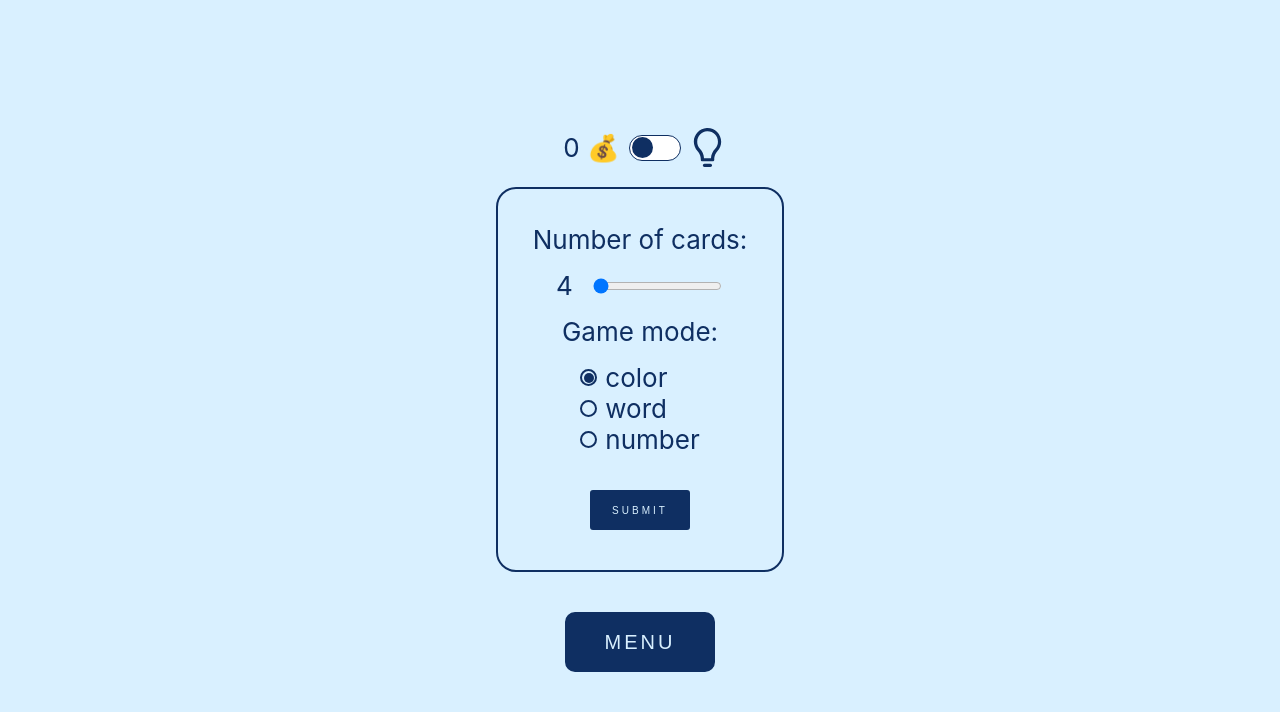
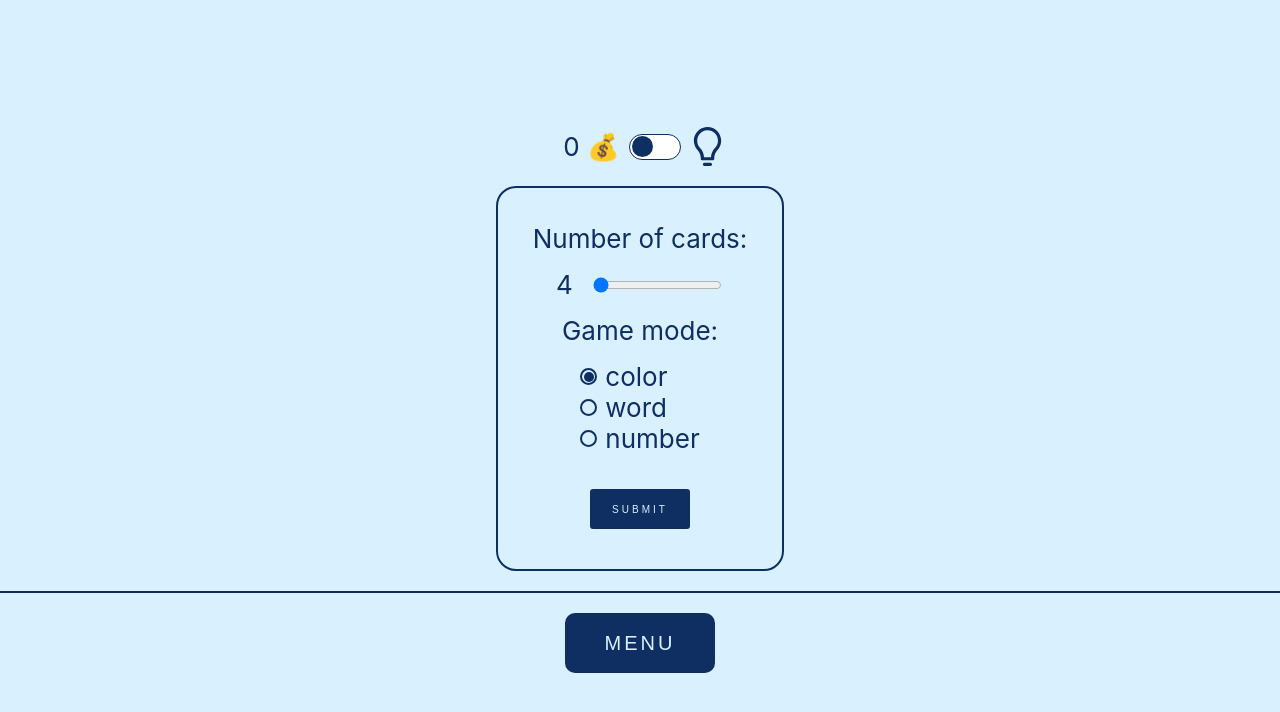
Before and after one commit to matonny/memo, a React (Create React App) app: page / in a window 1280 px wide. Both pictures are taken after a click on the button "GAME". Shown: the top 712 px of the page. Built offline with nearby package versions, Linux system fonts and the light colour scheme.

Commit message:
feat: sticky menu:

```diff
--- a/src/components/Game/Game.module.css
+++ b/src/components/Game/Game.module.css
@@ -22,6 +22,19 @@
 }
 .promptName {
   margin: 15px;
+}
+.lowerBar {
+  position: sticky;
+  width: 100%;
+  bottom: 0px;
+}
+.lowerBar.dark {
+  background-color: #0f2f62;
+  border-top: 2px solid #d9f0ff;
+}
+.lowerBar.light {
+  background-color: #d9f0ff;
+  border-top: 2px solid #0f2f62;
 }
 .gameSettingsForm {
   display: flex;
--- a/src/components/Game/Game.tsx
+++ b/src/components/Game/Game.tsx
@@ -70,11 +70,13 @@ export const Game = ({ changeState }: GameProps) => {
       ) : (
         <Gameboard size={cardNumber} difficulty={currGameMode} />
       )}
-      <Button
-        onclick={() => changeState("menu")}
-        size="normal"
-        value="menu"
-      ></Button>
+      <div className={`${styles.lowerBar} ${styles[lightMode]}`}>
+        <Button
+          onclick={() => changeState("menu")}
+          size="normal"
+          value="menu"
+        ></Button>
+      </div>
     </>
   );
 };
--- a/src/components/constants.ts
+++ b/src/components/constants.ts
@@ -64,9 +64,9 @@ export const getMemoContent = (gameMode: GameMode) => {
   }
 };
 
-export const backNames = ["liliac", "yellow", "pl", "grey"] as const;
+export const backNames = ["liliac", "yellow", "grey", "pl"] as const;
 
-const backPrices = [50, 50, 100, 50];
+const backPrices = [50, 50, 50, 100];
 
 export const backs = backNames.map((elem, index) => {
   return { backName: elem, backPrice: backPrices[index] };
```
